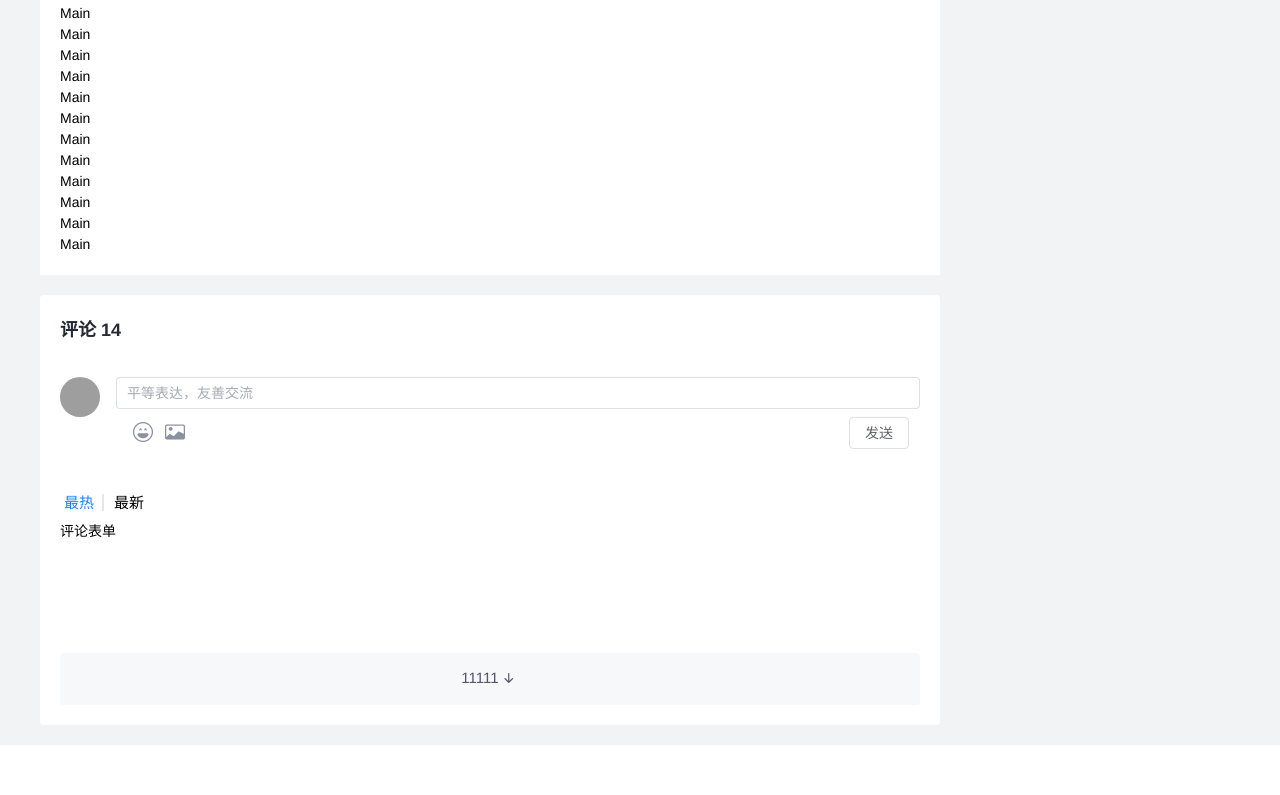
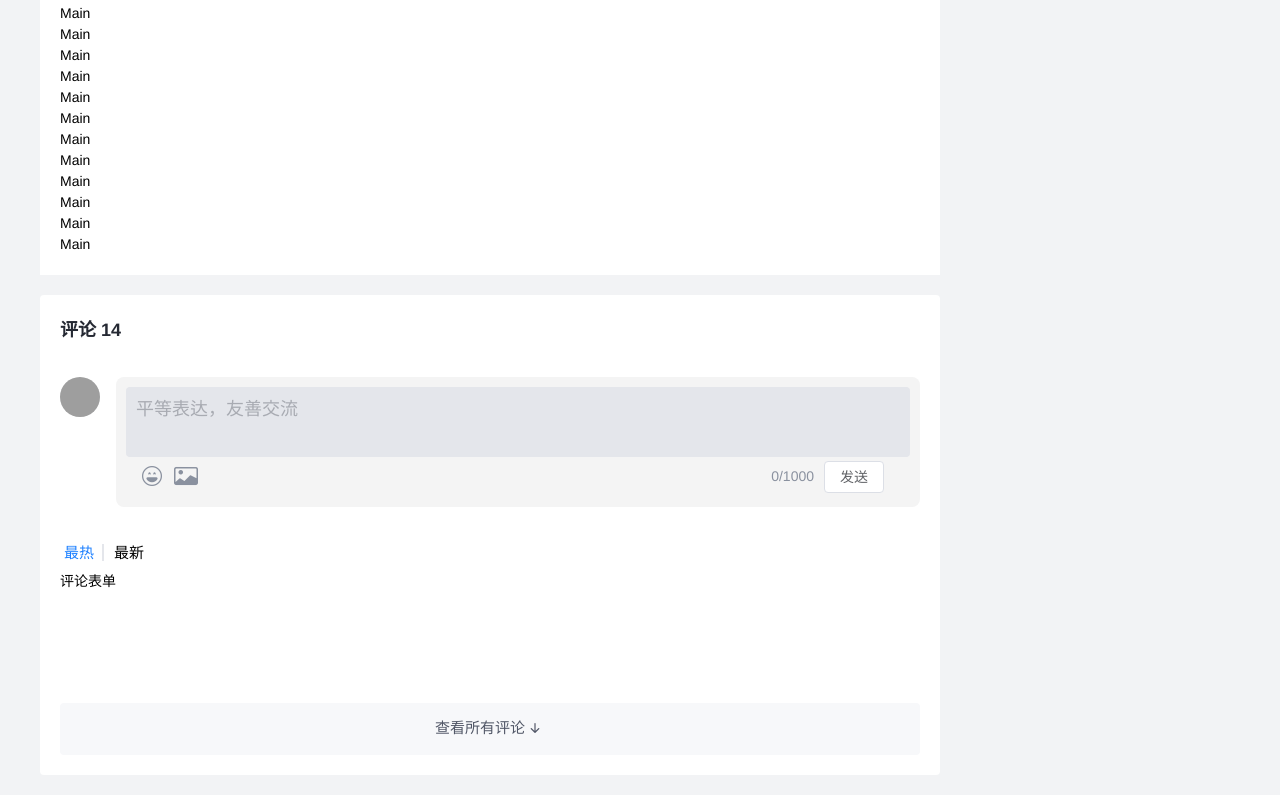
Before and after one commit to baigeixia/vast-knowledge-ui, a Vue app: page /post/1 in a window 1280 px wide. Shown: the part 3576-4371 px from the top of the page. Before the commit the page ends 4321 px from the top, so only its background shows below. Built offline with nearby package versions, Linux system fonts and the light colour scheme; grey boxes are pictures that could not be loaded.

Commit message:
评论框

```diff
--- a/src/views/post/PostHome.vue
+++ b/src/views/post/PostHome.vue
@@ -261,27 +261,8 @@
                             </div>
                             <div class="form-box">
                                 <div class="comment-input">
-                                    <div class="auth-card">
-                                        <!-- <el-input v-model="textarea" style="width: 240px" :rows="2" type="textarea"
-                                            placeholder="平等表达，友善交流" /> -->
-                                        <el-input v-model="commentinput" placeholder="平等表达，友善交流" clearable />
-                                        <div class="action-box">
-                                            <div class="emoji-container">
-                                                <div class="emoji-box" @click.stop="emoji = !emoji">
-                                                    <i class="bi bi-emoji-laughing"></i>
-                                                </div>
-                                                <div class="emoji-box">
-                                                    <i class="bi bi-card-image"></i>
-                                                </div>
-                                            </div>
-                                            <div class="text-count-wrapper">
-                                            </div>
-                                            <el-button>发送</el-button>
-                                        </div>
-                                        <EmojiFileInput class="emoji-input" :class="{ 'emoji-input-out': emoji }" />
-                                    </div>
+                                    <PostComment/>
                                 </div>
-                                <!-- <EmojiFileInput></EmojiFileInput> -->
                             </div>
                         </div>
                     </div>
@@ -292,7 +273,7 @@
                         </div>
                     </div>
                     <div class="comment-list">评论表单</div>
-                    <div class="fetch-more-comment"><span>11111</span><i class="bi bi-arrow-down-short"></i></div>
+                    <div class="fetch-more-comment"><span>查看所有评论</span><i class="bi bi-arrow-down-short"></i></div>
                 </el-footer>
             </el-container>
             <el-aside class="home-right">
@@ -327,7 +308,6 @@
                             <el-button>私信</el-button>
                         </div>
                     </div>
-
                 </div>
                 <div class="sidebar-block " :class="{ 'is-top': y > 1000 }">
                     <div class="block-title">
@@ -393,7 +373,11 @@
 <script setup>
 import { ref, onMounted, onBeforeUnmount } from 'vue';
 import EmojiFileInput from '@/Layout/components/EmojiFileInput.vue';
+import { ElMessage, ElMessageBox } from 'element-plus'
+import { useScroll } from '@vueuse/core'
+import PostComment from './component/PostComment.vue';
 
+const { y } = useScroll(window)
 
 const bellvalue = ref(1200)
 const isagree = ref(true)
@@ -402,11 +386,64 @@ const isfollow = ref(false)
 const drawer = ref(false)
 const emoji = ref(false)
 const commentinput = ref('')
-const formdate = ref('')
 
-const fileList = ref([])
-import { useScroll } from '@vueuse/core'
-const { y } = useScroll(window)
+const fileInput = ref(null)
+const imageUrl = ref('')
+const dialogImageUrl = ref('')
+const dialogVisible = ref(false)
+
+const parentImageUrl = ref('')
+
+const handleImageUploaded = (url) => {
+    parentImageUrl.value = url
+}
+
+const handleImageRemoved = () => {
+    parentImageUrl.value = ''
+}
+
+const handleClick = () => {
+    fileInput.value.click()
+}
+
+const handleFileChange = (event) => {
+    const file = event.target.files[0]
+    if (!file) return
+
+    const isImage = file.type.startsWith('image/')
+    const isLt10M = file.size / 1024 / 1024 < 10
+
+    if (!isImage) {
+        ElMessage.error('只能上传图片文件!')
+        return
+    }
+
+    if (!isLt10M) {
+        ElMessage.error('上传图片大小不能超过 10MB!')
+        return
+    }
+
+    const reader = new FileReader()
+    reader.readAsDataURL(file)
+    reader.onload = () => {
+        imageUrl.value = reader.result
+        ElMessage.success('上传成功')
+    }
+}
+
+const removeImage = () => {
+    imageUrl.value = ''
+    ElMessage.info('图片已移除')
+}
+
+const showLargePreview = () => {
+    dialogImageUrl.value = imageUrl.value
+    dialogVisible.value = true
+}
+
+
+
+
 
 
 const handleClickOutside = (event) => {
@@ -675,57 +712,6 @@ onBeforeUnmount(() => {
 
                         .comment-input {
                             box-sizing: border-box;
-
-                            .auth-card {
-                                position: relative;
-
-                                .emoji-input {
-                                    position: absolute;
-                                    top: 75px;
-                                    left: -370px;
-                                    transition: left 0.2s ease-in-out;
-                                }
-
-
-
-                                .emoji-input-out {
-                                    left: 0;
-                                }
-
-                            }
-
-                            .action-box {
-                                height: 48px;
-                                padding: 0 11px;
-                                display: flex;
-                                align-items: center;
-                                justify-content: space-between;
-
-                                .emoji-container {
-                                    position: relative;
-                                    display: flex;
-                                    align-items: center;
-
-                                    .emoji-box {
-                                        font-size: 20px;
-                                        padding: 6px;
-                                        display: flex;
-                                        align-items: center;
-                                        position: relative;
-                                        color: #8a919f;
-                                        cursor: pointer;
-
-
-                                    }
-                                }
-
-                                .text-count-wrapper {
-                                    display: flex;
-                                    align-items: center;
-                                    color: #8a919f;
-                                    margin-right: 16px;
-                                }
-                            }
                         }
                     }
                 }
--- /dev/null
+++ b/src/views/post/component/PostComment.vue
@@ -0,0 +1,296 @@
+<template>
+    <div class="auth-card" :class="{ 'auth-card-hovered': isHovered, 'auth-card-focused': (isFocused || commentinput) }"
+        @mouseover="isHovered = true" @mouseleave="isHovered = false">
+        <el-input ref="commentinputRef" :autosize="{ minRows: 2, maxRows: 30 }" @keydown.enter.prevent show-word-limi
+            maxlength="1000" type="textarea" v-model="commentinput" placeholder="平等表达，友善交流" clearable
+             @focus="isFocused = true" @blur="isFocused = false" />
+        <div v-if="imageUrl" class="small-preview-box">
+            <img :src="imageUrl" alt="预览图片" class="small-preview-image" @click="showLargePreview">
+            <i class="remove-icon bi bi-x-circle" @click="removeImage"></i>
+        </div>
+        <div class="action-box">
+            <div class="emoji-container">
+                <div class="emoji-box" :class="{ 'emoji-color-op': emoji }" @click.stop="toggleEmoji">
+                    <i class="bi bi-emoji-laughing"></i>
+                </div>
+                <div class="emoji-box" @click="handleClick">
+                    <el-tooltip content="上传图片最大 10mb" placement="bottom">
+                        <i class="bi bi-card-image upload-icon"></i>
+                    </el-tooltip>
+                </div>
+                <input type="file" ref="fileInput" @change="handleFileChange" accept="image/*" style="display: none;">
+            </div>
+
+            <div class="text-count-wrapper">
+                <span>{{ commentinput.length }}/1000</span>
+                <el-button>发送</el-button>
+            </div>
+        </div>
+        <EmojiFileInput class="emoji-input" @emoji-click="commentinputfocus"
+            :class="{ 'emoji-input-out': emoji, 'emoji-input-out-preview': isFocused }" />
+        <el-dialog v-model:visible="dialogVisible" width="50%">
+            <img width="100%" :src="dialogImageUrl" alt="预览图片">
+        </el-dialog>
+    </div>
+</template>
+
+<script setup>
+import { ref, onMounted, onBeforeUnmount } from 'vue';
+import { ElMessage } from 'element-plus'
+import EmojiFileInput from '@/Layout/components/EmojiFileInput.vue';
+
+const commentinput = ref('')
+const commentinputRef = ref(null)
+const emoji = ref(false)
+const fileInput = ref(null)
+const imageUrl = ref('')
+const dialogImageUrl = ref('')
+const dialogVisible = ref(false)
+const isHovered = ref(false)
+const isFocused = ref(false)
+
+const handleClick = () => {
+    fileInput.value.click()
+}
+const toggleEmoji = () => {
+    emoji.value = !emoji.value
+    commentinputfocus()
+}
+
+const commentinputfocus = (emoji) => {
+    if (emoji) {
+        commentinput.value = commentinput.value + emoji?.i
+    }
+    if (!isFocused) {
+        commentinputRef.value.focus();
+    }
+}
+
+
+const handleFileChange = (event) => {
+    const file = event.target.files[0]
+    if (!file) return
+
+    const isImage = file.type.startsWith('image/')
+    const isLt10M = file.size / 1024 / 1024 < 10
+
+    if (!isImage) {
+        ElMessage.error('只能上传图片文件!')
+        return
+    }
+
+    if (!isLt10M) {
+        ElMessage.error('上传图片大小不能超过 10MB!')
+        return
+    }
+
+    const reader = new FileReader()
+    reader.readAsDataURL(file)
+    reader.onload = () => {
+        imageUrl.value = reader.result
+        ElMessage.success('已添加')
+    }
+}
+
+const removeImage = () => {
+    imageUrl.value = ''
+    ElMessage.info('已移除')
+}
+
+const showLargePreview = () => {
+    dialogImageUrl.value = imageUrl.value
+    dialogVisible.value = true
+}
+
+
+const handleClickOutside = (event) => {
+    const emojiInput = document.querySelector('.emoji-input');
+    if (emojiInput && !emojiInput.contains(event.target)) {
+        emoji.value = false;
+    }
+};
+
+onMounted(() => {
+    document.addEventListener("click", handleClickOutside);
+});
+
+onBeforeUnmount(() => {
+    document.removeEventListener("click", handleClickOutside);
+});
+</script>
+
+<style lang="scss" scoped>
+:deep(.el-textarea__inner) {
+    // background-color: #f4f4f4;
+    background-color: #e4e6eb;
+    font-size: 18px;
+    min-height: 44px;
+    width: 100%;
+    line-height: 1.4;
+    display: block;
+    border: none !important;
+    box-shadow: none !important;
+    /* 禁止用户手动调整大小 */
+    resize: none;
+    /* 根据需要调整内边距 */
+    padding: 10px;
+    outline: none;
+}
+
+
+
+.auth-card-focused {
+    outline: 1px solid #1e80ff;
+    transition: border 0.3s ease;
+}
+
+.auth-card-hovered {
+    background-color: #e4e6eb;
+}
+
+.auth-card {
+    box-sizing: border-box;
+    position: relative;
+    background-color: #f4f4f4;
+    padding: 10px;
+    border-radius: 8px;
+
+    .small-preview-box:hover .remove-icon {
+        display: block;
+    }
+
+    .emoji-input {
+        position: absolute;
+        top: calc(100% - 1rem);
+        left: -370px;
+        transition: left 0.2s ease-in-out;
+    }
+
+
+    .small-preview-box {
+        display: block;
+        align-items: center;
+        // margin: 10px 50px;
+        margin-top: 10px;
+        position: relative;
+        width: 66px;
+        height: 66px;
+        border: 1px solid #ccc;
+        border-radius: 4px;
+        margin-left: 10px;
+    }
+
+    .small-preview-image {
+        width: 100%;
+        cursor: pointer;
+        height: 100%;
+    }
+
+
+    .emoji-input-out {
+        left: 0;
+    }
+
+    .action-box {
+        height: 40px;
+        padding: 0 10px;
+        display: flex;
+        align-items: center;
+        justify-content: space-between;
+
+        .emoji-container {
+            position: relative;
+            display: flex;
+            align-items: center;
+
+            .preview-box {
+                margin-top: 20px;
+                text-align: center;
+
+                .preview-image {
+                    max-width: 100%;
+                    height: auto;
+                }
+            }
+
+            .emoji-color-op {
+                i {
+                    color: #1e80ff;
+                }
+            }
+
+            .emoji-box {
+                font-size: 20px;
+                padding: 6px;
+                display: flex;
+                align-items: center;
+                position: relative;
+                color: #8a919f;
+                cursor: pointer;
+                display: inline-block;
+
+                .upload-icon {
+                    font-size: 24px;
+                }
+            }
+
+        }
+
+        .text-count-wrapper {
+            display: flex;
+            align-items: center;
+            color: #8a919f;
+            margin-right: 16px;
+
+            span {
+                margin-right: 10px;
+            }
+        }
+    }
+}
+
+.emoji-box {
+    display: inline-block;
+    cursor: pointer;
+}
+
+.emoji-box:hover {
+    i {
+        color: #1e80ff;
+    }
+}
+
+.upload-icon {
+    font-size: 24px;
+}
+
+
+.small-preview-image {
+    width: 64px;
+    height: 64px;
+    cursor: pointer;
+    // border: 1px solid #ccc;
+    border-radius: 4px;
+    margin-right: 10px;
+}
+
+.remove-icon {
+    width: auto;
+    position: absolute;
+    top: 0;
+    // right: 0;
+    left: 45px;
+    cursor: pointer;
+    // background-color: #e4e6eb;
+    color: #e4e6eb;
+    border-radius: 20px;
+    font-size: 18px;
+    display: none;
+}
+
+
+.small-preview-box:hover .remove-icon {
+    color: #1e80ff;
+    ;
+}
+</style>
```
Also changed, not shown: src/Layout/components/EmojiFileInput.vue (+14 -15 lines).
